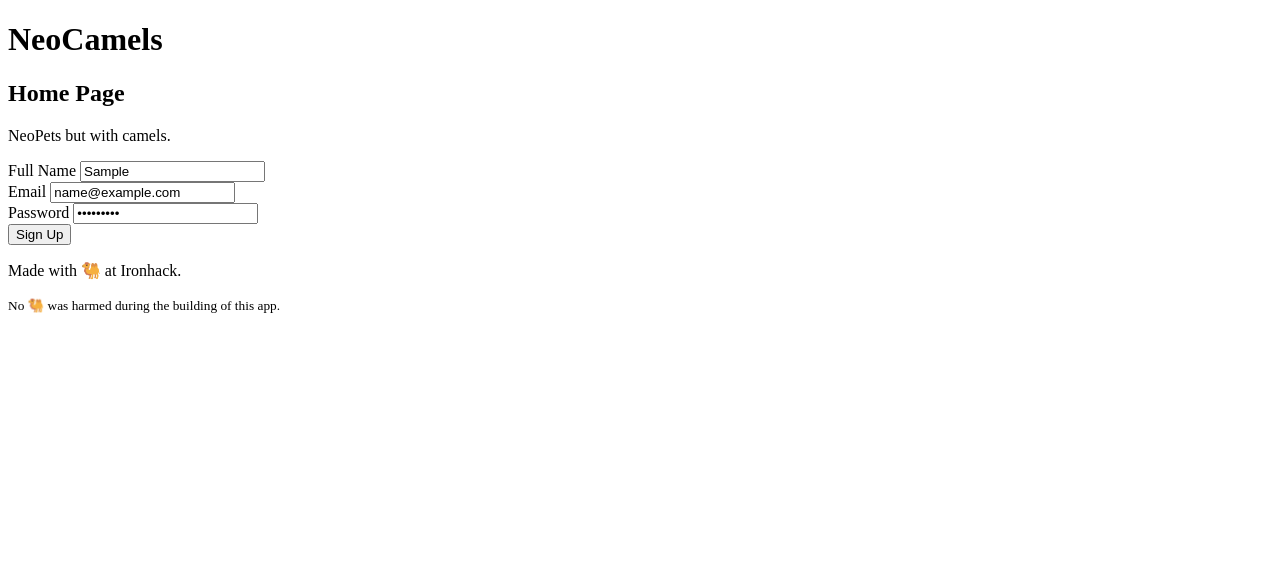
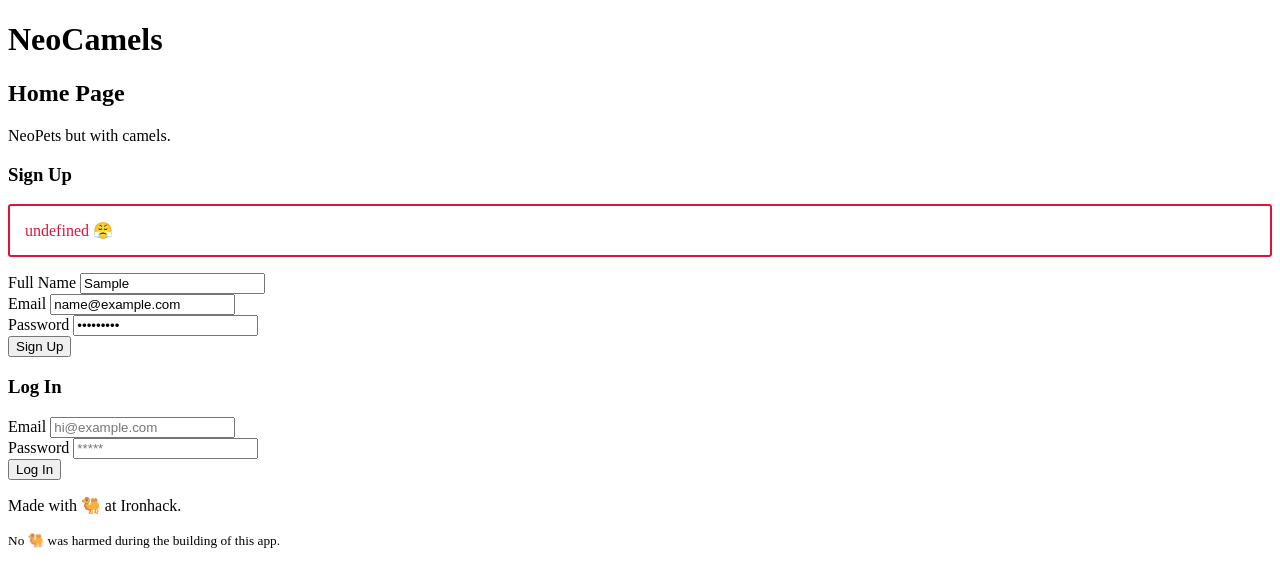
Before and after one commit to Sheriff-Navarro/camels-frontend, an Angular app: page / in a window 1280 px wide. Both pictures are taken after typing "Sample", "name@example.com", "Sample123" into the empty fields and a click on the button "Sign Up". Shown: the top 586 px of the page. Built offline with nearby package versions, Linux system fonts and the light colour scheme; no server answers.

Commit message:
Add HTML code for login

```diff
--- a/src/app/home-page/home-page.component.css
+++ b/src/app/home-page/home-page.component.css
@@ -0,0 +1,6 @@
+.error {
+  padding: 15px;
+  border: 2px solid crimson;
+  border-radius: 3px;
+  color: crimson;
+}
--- a/src/app/home-page/home-page.component.html
+++ b/src/app/home-page/home-page.component.html
@@ -1,6 +1,12 @@
 <h2> Home Page </h2>
 
 <p> NeoPets but with camels. </p>
+
+<h3> Sign Up </h3>
+
+<p *ngIf="errorMessage" class="error">
+  {{ errorMessage }}
+</p>
 
 <form (ngSubmit)="doSignUp()">
   <label for="full-name-input"> Full Name </label>
@@ -20,3 +26,24 @@
 
   <button> Sign Up </button>
 </form>
+
+
+<h3> Log In </h3>
+
+<p *ngIf="loginErrorMessage" class="error">
+  {{ loginErrorMessage }}
+</p>
+
+<form (ngSubmit)="doLogin()">
+  <label for="login-email-input"> Email </label>
+  <input  id="login-email-input" type="email" placeholder="hi@example.com"
+      [(ngModel)]="loginEmail" name="loginEmail">
+  <br>
+
+  <label for="login-pass-input"> Password </label>
+  <input  id="login-pass-input" type="password" placeholder="*****"
+      [(ngModel)]="loginPassword" name="loginPassword">
+  <br>
+
+  <button> Log In </button>
+</form>
--- a/src/app/home-page/home-page.component.ts
+++ b/src/app/home-page/home-page.component.ts
@@ -1,4 +1,5 @@
 import { Component, OnInit } from '@angular/core';
+import { Router } from '@angular/router';
 
 import { AuthServiceService } from '../services/auth-service.service';
 
@@ -13,8 +14,14 @@
   emailValue: string;
   passwordValue: string;
 
+  loginEmail: string;
+  loginPassword: string;
+
+  errorMessage: string;
+
   constructor(
-    private authThang: AuthServiceService
+    private authThang: AuthServiceService,
+    private routerThang: Router
   ) { }
 
   ngOnInit() {
@@ -23,13 +30,25 @@
   doSignUp() {
     this.authThang.signup(this.fullNameValue, this.emailValue, this.passwordValue)
       .then((resultFromApi) => {
-          alert('Sign up worked! ' + resultFromApi._id);
-          console.log(resultFromApi);
+          // clear form
+          this.fullNameValue = "";
+          this.emailValue = "";
+          this.passwordValue = "";
+
+          // clear error message
+          this.errorMessage = "";
+
+          // redirect to /camels
+          this.routerThang.navigate(['/camels']);
       })
       .catch((err) => {
-          alert('Error 😤');
-          console.log(err);
+          const parsedError = err.json();
+          this.errorMessage = parsedError.message + ' 😤';
       });
+  } // close doSignUp()
+
+  doLogin() {
+    alert('LOGIN SUBMITTED');
   }
 
 }
```
